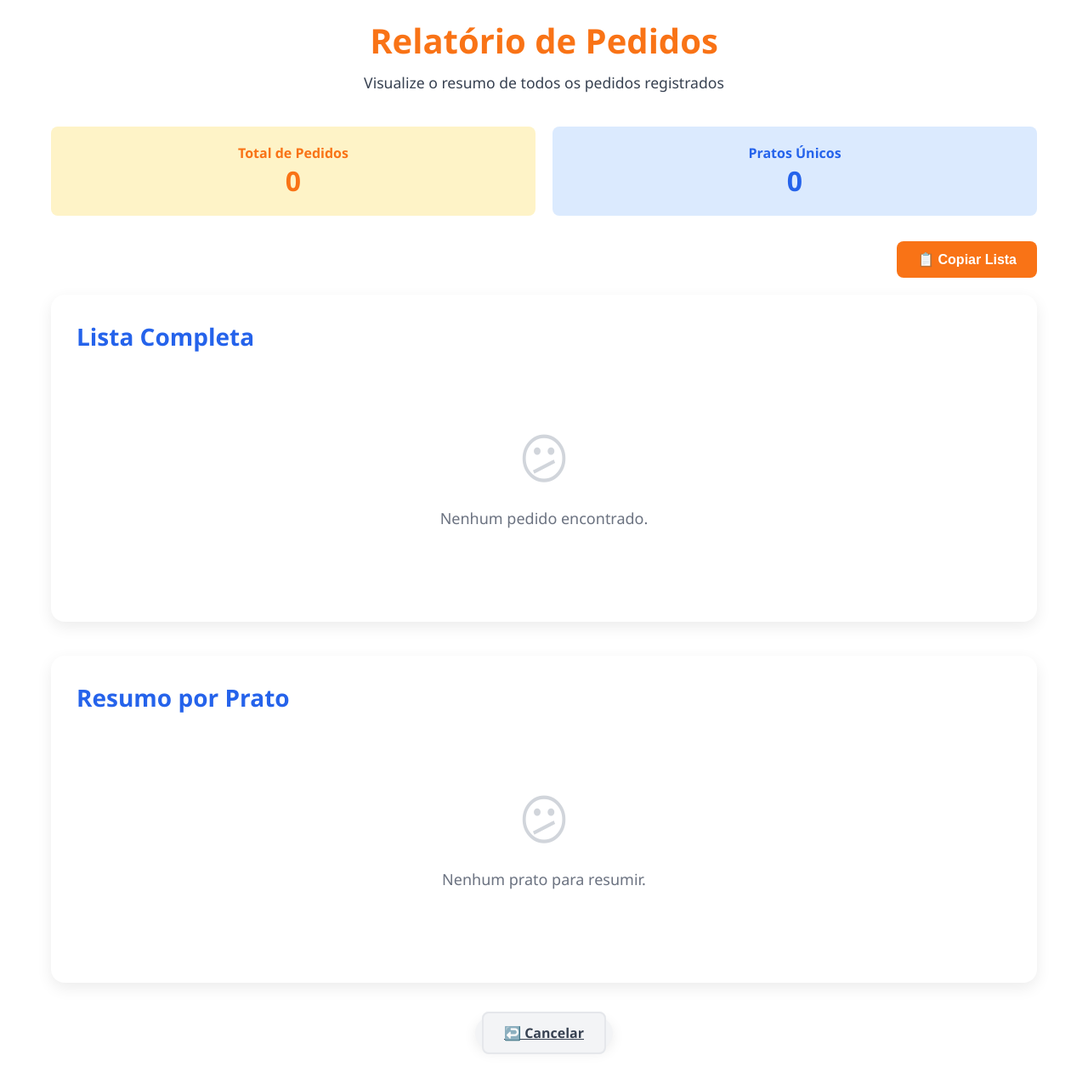
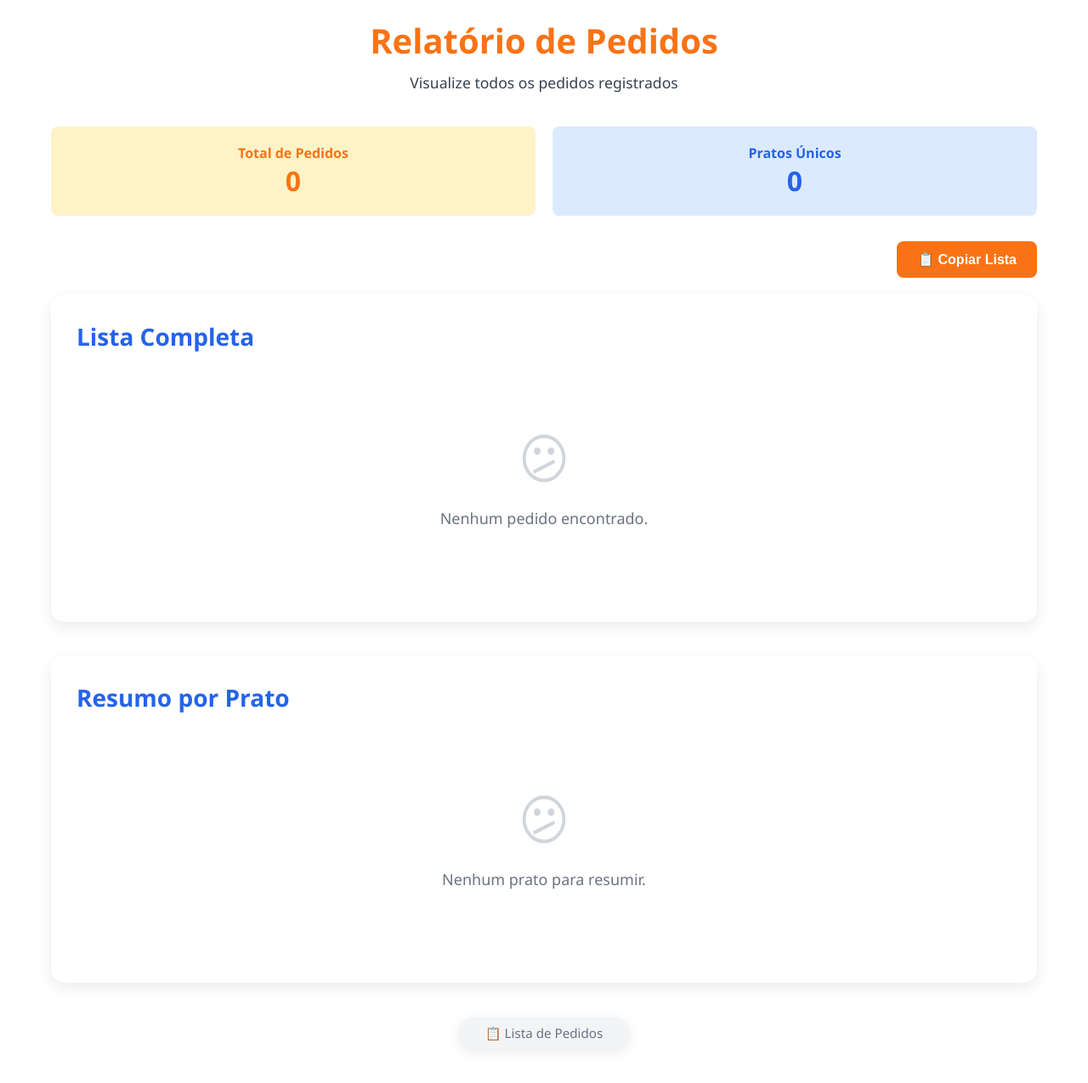
Before and after one commit to 040807-v/Lunch, a Django app: page /food/relatorio/ in a window 1280 px wide. Shown: the whole page at 85% size. Run offline with Django 5.2, Linux system fonts and the light colour scheme; a user stored in the database is signed in; data that the repository does not hold is empty.

Commit message:
layout 3.0

```diff
--- a/lunch/templates/pedidolist.html
+++ b/lunch/templates/pedidolist.html
@@ -12,7 +12,7 @@
 
         <!-- Header -->
         <header class="site-header">
-            <h1>Sistema de Pedido de Almoço</h1>
+            <h1>Sistema de Pedido de Comida</h1>
             <p>Gerencie os pedidos de forma rápida e organizada</p>
         </header>
 
--- a/lunch/templates/relatorio.html
+++ b/lunch/templates/relatorio.html
@@ -13,7 +13,7 @@
     <!-- Header -->
     <header class="site-header">
         <h1>Relatório de Pedidos</h1>
-        <p>Visualize o resumo de todos os pedidos registrados</p>
+        <p>Visualize todos os pedidos registrados</p>
     </header>
 
     <!-- Estatísticas -->
@@ -73,12 +73,14 @@
     </div>
 
 </div>
+
 <!-- Navegação / Ações -->
 <nav class="navigation">
     <div class="nav-container">
-        <a href="{% url 'pedido' %}" class="btn btn-secondary">↩️ Cancelar</a>
+        <a href="{% url 'pedido' %}" class="nav-link">📋 Lista de Pedidos</a>
     </div>
 </nav>
+
 <!-- Script para copiar -->
 <script>
     function copiarLista() {
--- a/lunch/views.py
+++ b/lunch/views.py
@@ -53,15 +53,16 @@ def relatorio_pedidos(request):
     pedidos = Pedido.objects.all()
     total_pedidos = pedidos.count()
     pratos_unicos = set(pedido.prato for pedido in pedidos)
+    # Lista completa de pedidos
     lista_completa = [
         {
             "nome": pedido.nome,
             "prato": pedido.prato,
-            "observacao": pedido.observacoes
+            "observacao": pedido.observacoes or ""
         }
         for pedido in pedidos
     ]
-    # Resumo por prato convertido para dicionário
+    # Resumo por prato
     resumo_por_prato = dict(Counter(pedido.prato for pedido in pedidos))
     context = {
         "total_pedidos": total_pedidos,
@@ -70,6 +71,7 @@ def relatorio_pedidos(request):
         "resumo_por_prato": resumo_por_prato
     }
     return render(request, "relatorio.html", context)
+
 
 # LOGOUT
 @login_required
```
